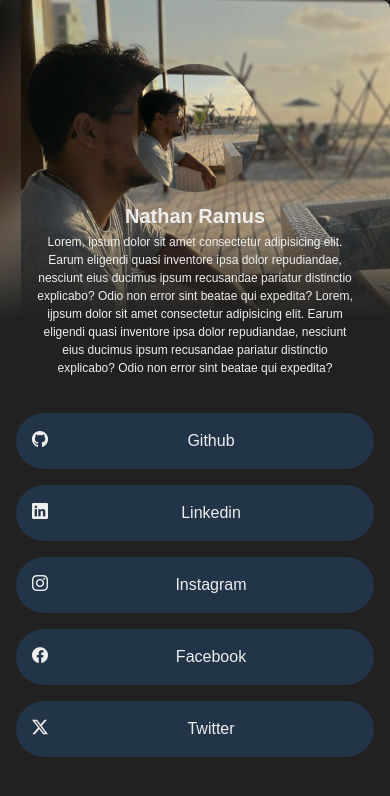
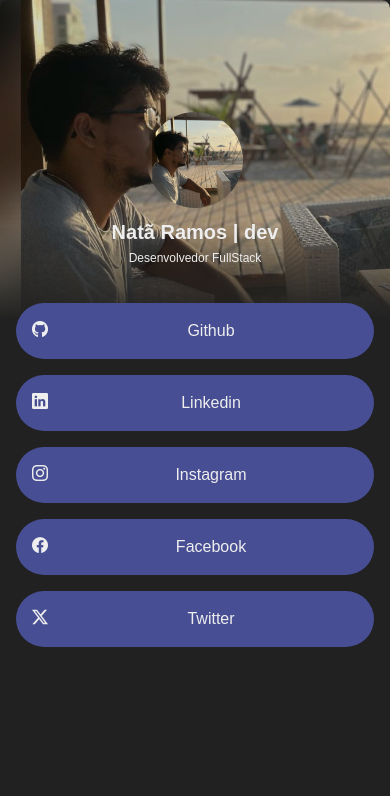
Before and after one commit to Nathan-rs/mylinks, a Vue app: page / in a window 390 px wide. Shown: the top 796 px of the page. Built offline with nearby package versions, Linux system fonts and the light colour scheme.

Commit message:
ajuste responsividade

```diff
--- a/src/components/HeaderContent.vue
+++ b/src/components/HeaderContent.vue
@@ -1,20 +1,15 @@
 <script setup>
 import imageProfile from '@/assets/images/profile.jpg'
+// import backgroundProfile from '@/assets/images/Capa_Linkedin.png'
 import backgroundProfile from '@/assets/images/profile.jpg'
 import LinkShare from '@/components/LinkShare.vue'
 
 const data = {
-    name: 'Nathan Ramus',
-    description: 'Lorem, ipsum dolor sit amet consectetur adipisicing elit. ' +
-        'Earum eligendi quasi inventore ipsa dolor repudiandae, nesciunt eius ducimus ipsum recusandae pariatur distinctio explicabo? ' +
-        'Odio non error sint beatae qui expedita? Lorem, ijpsum dolor sit amet consectetur adipisicing elit. ' +
-        'Earum eligendi quasi inventore ipsa dolor repudiandae, nesciunt eius ducimus ipsum recusandae pariatur distinctio explicabo? ' +
-        'Odio non error sint beatae qui expedita?',
+    name: 'Natã Ramos | dev',
+    description: 'Desenvolvedor FullStack',
     imageBackgroundProfile: `${backgroundProfile}`,
     imageProfile: `${imageProfile}`
 }
-
-console.log(data)
 
 </script>
 
@@ -125,10 +120,15 @@
     width: 90%;
 }
 
-@media (max-width: 468px) {
+@media (max-width: 600px) {
     .imageProfile img {
-        width: 8rem;
-        height: 8rem;
+        width: 6rem;
+        height: 6rem;
+    }
+
+    .informationProfile {
+        margin-top: 7rem;
     }
 }
+
 </style>
--- a/src/components/LinkShare.vue
+++ b/src/components/LinkShare.vue
@@ -33,61 +33,6 @@
         url: 'link://link.com.br/twitter',
         iconClass: 'pi pi-twitter'
     },
-    // {
-    //     id: 6,
-    //     name: 'Twitch',
-    //     url: 'link://link.com.br/twitch'
-    // },
-    // {
-    //     id: 7,
-    //     name: 'Discord',
-    //     url: 'link://link.com.br/discord'
-    // },
-    // {
-    //     id: 8,
-    //     name: 'Telegram',
-    //     url: 'link://link.com.br/telegram'
-    // },
-    // {
-    //     id: 9,
-    //     name: 'WhatsApp',
-    //     url: 'link://link.com.br/whatsapp'
-    // },
-    // {
-    //     id: 10,
-    //     name: 'Email',
-    //     url: 'link://link.com.br/email'
-    // },
-    // {
-    //     id: 11,
-    //     name: 'Youtube',
-    //     url: 'link://link.com.br/youtube'
-    // },
-    // {
-    //     id: 12,
-    //     name: 'TikTok',
-    //     url: 'link://link.com.br/tiktok'
-    // },
-    // {
-    //     id: 13,
-    //     name: 'Snapchat',
-    //     url: 'link://link.com.br/snapchat'
-    // },
-    // {
-    //     id: 14,
-    //     name: 'Pinterest',
-    //     url: 'link://link.com.br/pinterest'
-    // },
-    // {
-    //     id: 15,
-    //     name: 'Reddit',
-    //     url: 'link://link.com.br/reddit'
-    // },
-    // {
-    //     id: 16,
-    //     name: 'Tumblr',
-    //     url: 'link://link.com'
-    // }
 ]
 
 </script>
@@ -132,7 +77,6 @@
 
 .linkShare {
     width: 100%;
-    /* border: 1px solid #eee; */
 }
 
 .linkClick {
@@ -141,7 +85,7 @@
     gap: 1rem;
     padding: 1rem;
     text-align: center;
-    background-color: #213448;
+    background-color: #474E93;
     border-radius: 48px;
 }
 
--- a/src/views/MyLinks.vue
+++ b/src/views/MyLinks.vue
@@ -1,6 +1,5 @@
 <script setup>
 import HeaderContent from '@/components/HeaderContent.vue'
-import LinkShare from '../components/LinkShare.vue';
 </script>
 
 <template>
@@ -9,7 +8,6 @@
             <main class="contentLinks">
                 <div class="contentLinksComponents">
                     <HeaderContent />
-                    <!-- <LinkShare /> -->
                 </div>
             </main>
         </div>
@@ -20,7 +18,7 @@
 .container {
     display: flex;
     flex-direction: column;
-    justify-content: flex-start;
+    justify-content: center;
     align-items: center;
 }
 
@@ -43,10 +41,13 @@
     /* margin-top: 4rem; */
 }
 
-@media (max-width: 468px) {
+@media (max-width: 600px) {
     .content {
         width: 100%;
         padding: 0;
+        margin: 0;
     }
 }
+
+
 </style>
```
Also changed, not shown: src/assets/images/Capa_Linkedin.png (added).
